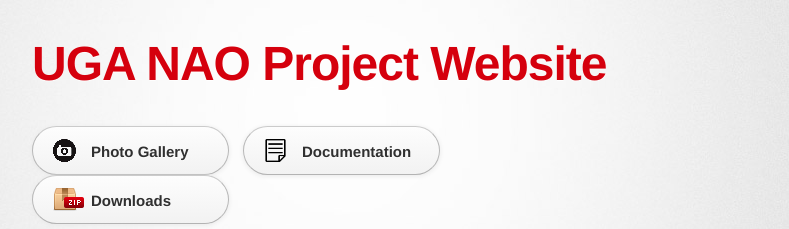
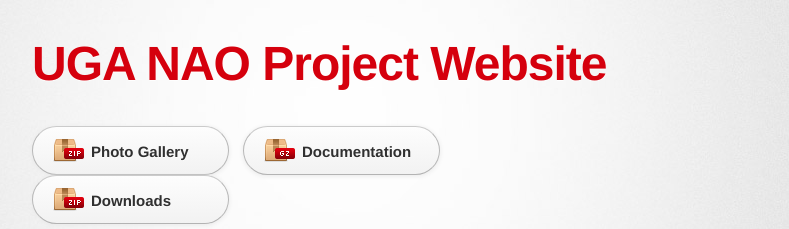
Before and after one commit to NaoProjectUGA/NaoWebsite, a plain HTML site: page index.html in a window 1280 px wide. Shown: the top 229 px of the page, without its empty margins (298-1087 px from the left). Drawn offline with Linux system fonts and the light colour scheme; a web font is replaced by a local one.

Commit message:
Updating layout

```diff
--- a/index.html
+++ b/index.html
@@ -34,8 +34,8 @@
 		  <a href="http://naoprojectuga.github.io/NaoWebsite/downloads.html"class="button"><span>Down</span></a>
 		-->
 
-			<a href="http://naoprojectuga.github.io/NaoWebsite/gallery.html" id="gallery" class="button"><span>Photo Gallery</span></a>
-			<a href="http://naoprojectuga.github.io/NaoWebsite/documentation.html" id="documentation" class="button"><span>Documentation</span></a>
+			<a href="http://naoprojectuga.github.io/NaoWebsite/gallery.html" id="download-zip" class="button"><span>Photo Gallery</span></a>
+			<a href="http://naoprojectuga.github.io/NaoWebsite/documentation.html" id="download-tar-gz" class="button"><span>Documentation</span></a>
 			<a href="http://naoprojectuga.github.io/NaoWebsite/downloads.html" id="download-zip" class="button"><span>Downloads</span></a>
 
         </section>
```
